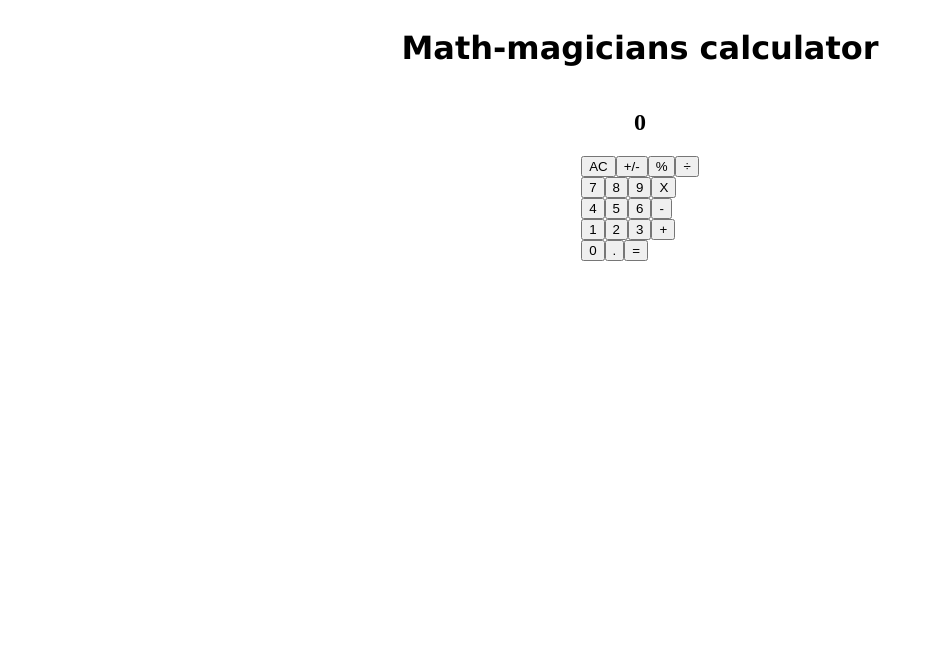
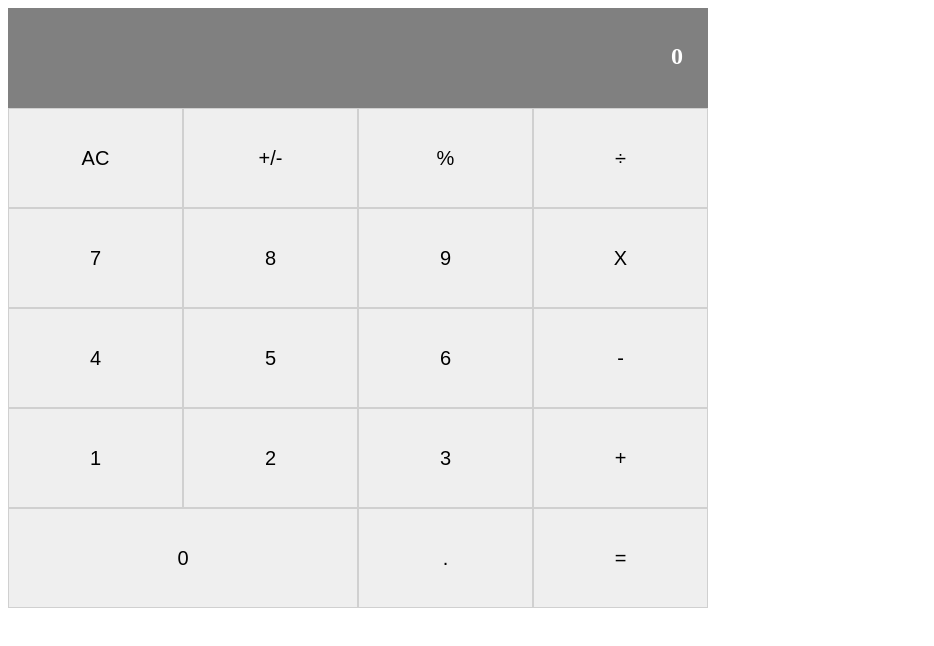
Before and after one commit to bruna-genz/react-calc, a React (Create React App) app: page / in a window 1280 px wide. Shown: the top 646 px of the page, without its empty margins (0-934 px from the left). Built offline with nearby package versions, Linux system fonts and the light colour scheme.

Commit message:
add basic styles to App, Display, and ButtonPanel

```diff
--- a/package.json
+++ b/package.json
@@ -40,6 +40,7 @@
     "eslint-plugin-jsx-a11y": "^6.2.3",
     "eslint-plugin-react": "^7.20.0",
     "eslint-plugin-react-hooks": "^2.5.1",
+    "node-sass": "^4.14.1",
     "stylelint": "^13.3.3",
     "stylelint-config-standard": "^20.0.0",
     "stylelint-scss": "^3.17.2"
--- a/src/assets/styles/App.css
+++ /dev/null
@@ -1,9 +0,0 @@
-.App {
-  display: flex;
-  flex-direction: column;
-  align-items: center;
-}
-
-h1 {
-  font-family: 'Lucida Sans', 'Lucida Sans Regular', 'Lucida Grande', 'Lucida Sans Unicode', Geneva, Verdana, sans-serif;
-}
--- /dev/null
+++ b/src/assets/styles/scss/App.scss
@@ -0,0 +1,47 @@
+.App {
+  display: flex;
+  flex-direction: column;
+  width: 700px;
+  h1 {
+    font-family: 'Lucida Sans', 'Lucida Sans Regular', 'Lucida Grande', 'Lucida Sans Unicode', Geneva, Verdana, sans-serif;
+  }
+}
+
+.Display {
+  display: flex;
+  height: 100px;
+  background-color: gray;
+  color: white;
+  font-weight: bold;
+  justify-content: flex-end;
+  h2 {
+    padding: 15px 25px;
+    &:hover {
+      cursor: default;
+    }
+  }
+}
+
+.ButtonPanel {
+  display: flex;
+  flex-direction: column;
+  div {
+    height: 100px;
+    button {
+      width: 25%;
+      height: 100%;
+      border-radius: 0;
+      border: solid 1px #d0d0d0;
+      color: #000;
+      font-size: 20px;
+      &:hover {
+        cursor: pointer;
+      }
+    }
+  }
+  .group5 {
+    button:first-of-type {
+      width: 50% !important;
+    }
+  }
+}
--- /dev/null
+++ b/src/assets/styles/scss/index.scss
@@ -0,0 +1 @@
+@import 'App';
--- a/src/components/App.js
+++ b/src/components/App.js
@@ -1,12 +1,10 @@
 import React from 'react';
-import '../assets/styles/App.css';
 import Display from './Display';
 import ButtonPanel from './ButtonPanel';
 
 function App() {
   return (
     <div className="App">
-      <h1>Math-magicians calculator</h1>
       <Display calcResult="0" />
       <ButtonPanel />
     </div>
--- a/src/components/ButtonPanel.js
+++ b/src/components/ButtonPanel.js
@@ -3,7 +3,7 @@ import Button from './Button';
 
 function ButtonPanel() {
   return (
-    <div className="ButtonPannel">
+    <div className="ButtonPanel">
       <div className="group1">
         <Button name="AC" />
         <Button name="+/-" />
--- a/src/components/Display.js
+++ b/src/components/Display.js
@@ -1,7 +1,11 @@
 import React from 'react';
 
 function Display(prop) {
-  return <h2>{prop.calcResult}</h2>;
+  return (
+    <div className="Display">
+      <h2>{prop.calcResult}</h2>
+    </div>
+  );
 }
 
 export default Display;
--- a/src/index.js
+++ b/src/index.js
@@ -2,6 +2,7 @@ import React from 'react';
 import ReactDOM from 'react-dom';
 import App from './components/App';
 import * as serviceWorker from './serviceWorker';
+import './assets/styles/scss/index.scss';
 
 ReactDOM.render(
   <React.StrictMode>
```
Also changed, not shown: 1 other file (tests, documents, lock files or other folders).
